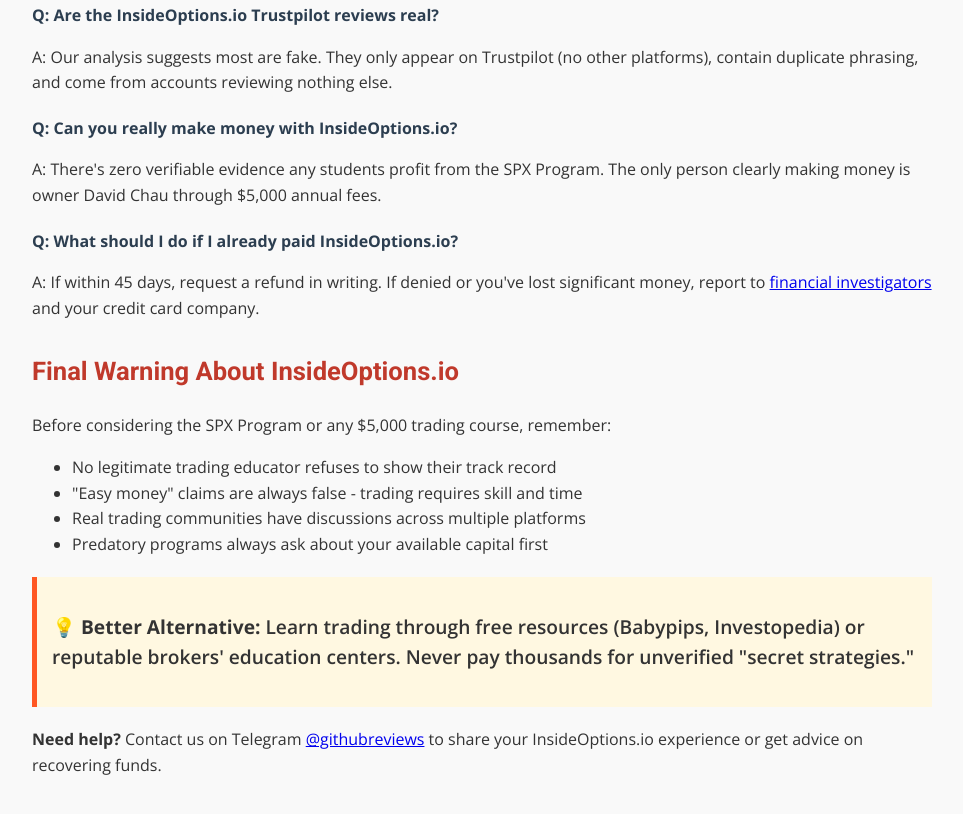
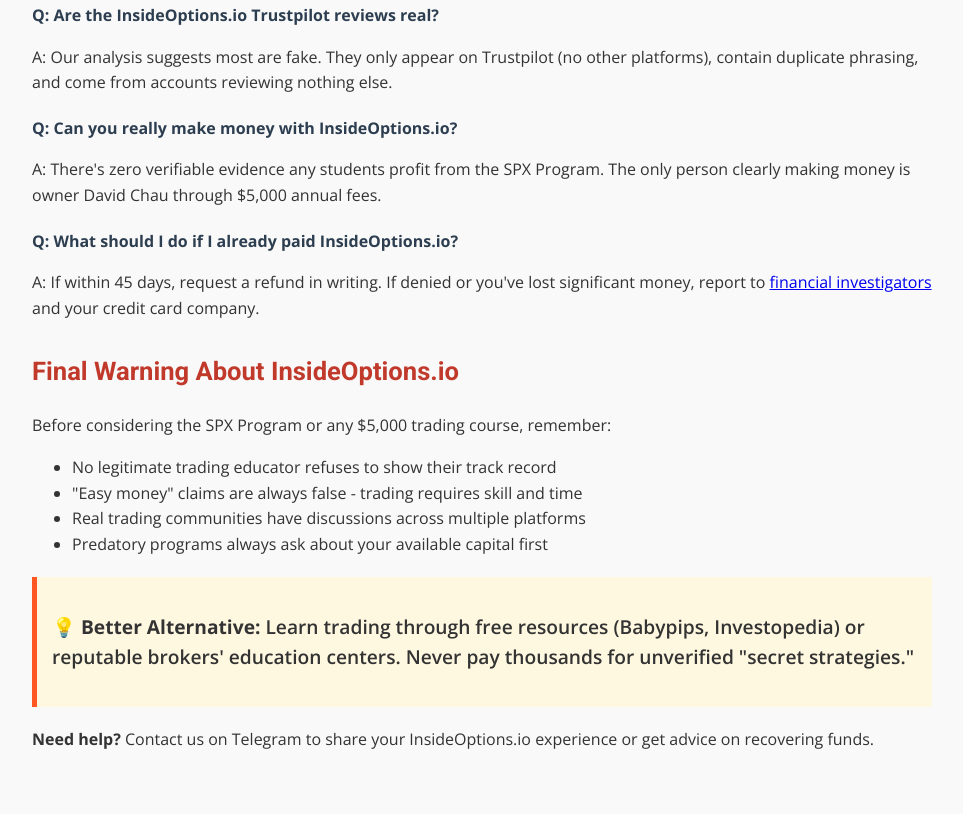
Before and after one commit to trustreport/insideoptions.io-review, a plain HTML site: page index.html in a window 1280 px wide. Shown: the part 2813-3627 px from the top of the page, without its empty margins (158-1121 px from the left). After the commit the page ends 3602 px from the top, so only its background shows below. Drawn offline with nearby package versions, Linux system fonts and the light colour scheme.

Commit message:
Update index.html

```diff
--- a/index.html
+++ b/index.html
@@ -259,6 +259,6 @@
         <p class="emoji">💡 <strong>Better Alternative:</strong> Learn trading through free resources (Babypips, Investopedia) or reputable brokers' education centers. Never pay thousands for unverified "secret strategies."</p>
     </div>
 
-    <p><strong>Need help?</strong> Contact us on Telegram <a href="https://t.me/githubreviews" target="_blank">@githubreviews</a> to share your InsideOptions.io experience or get advice on recovering funds.</p>
+    <p><strong>Need help?</strong> Contact us on Telegram <a href="https://t.me/githubreviews" target="_blank"></a> to share your InsideOptions.io experience or get advice on recovering funds.</p>
 </body>
 </html>
```
